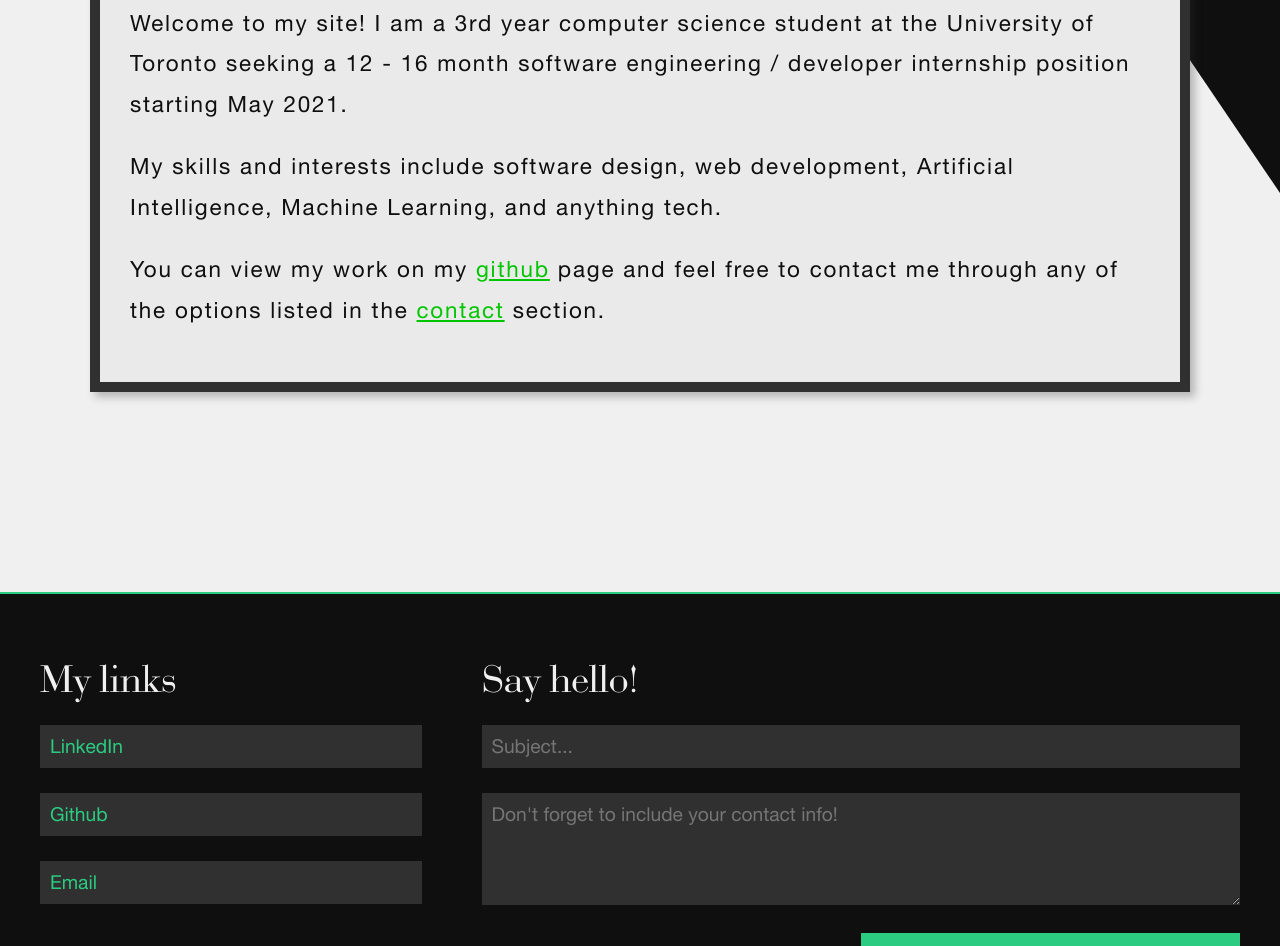
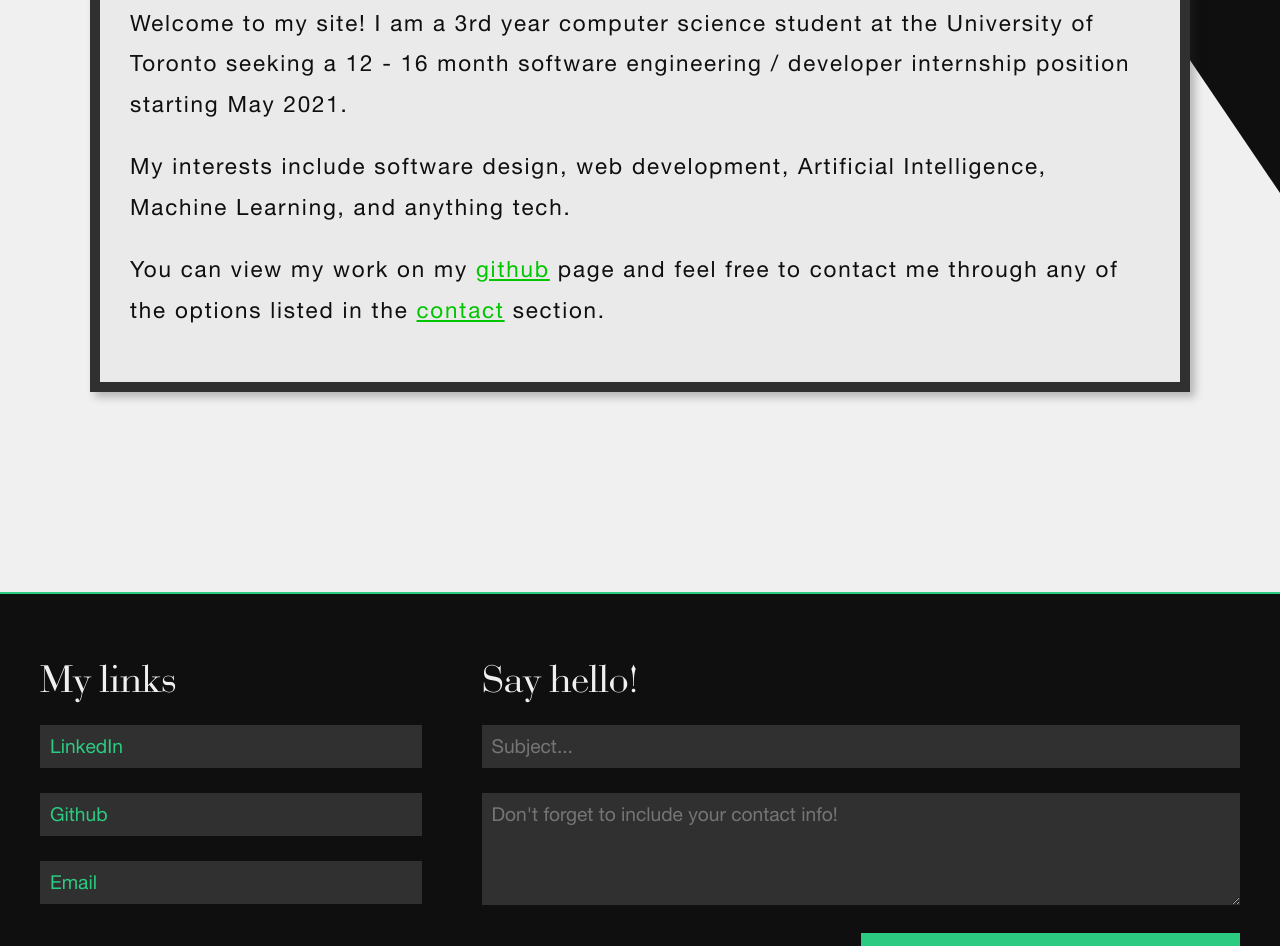
Before and after one commit to MEBestawy/Personal-Site-Deploy, a plain HTML site: page index.html in a window 1280 px wide. Shown: the part 1167-2113 px from the top of the page. Drawn offline with Linux system fonts and the light colour scheme.

Commit message:
fixed typo

```diff
--- a/index.html
+++ b/index.html
@@ -51,7 +51,7 @@
             developer internship position starting May 2021.
           </p>
           <p>
-            My skills and interests include software design, web development, Artificial Intelligence, Machine Learning, and anything tech.
+            My interests include software design, web development, Artificial Intelligence, Machine Learning, and anything tech.
           </p>
           <p>
             You can view my work on my
```
